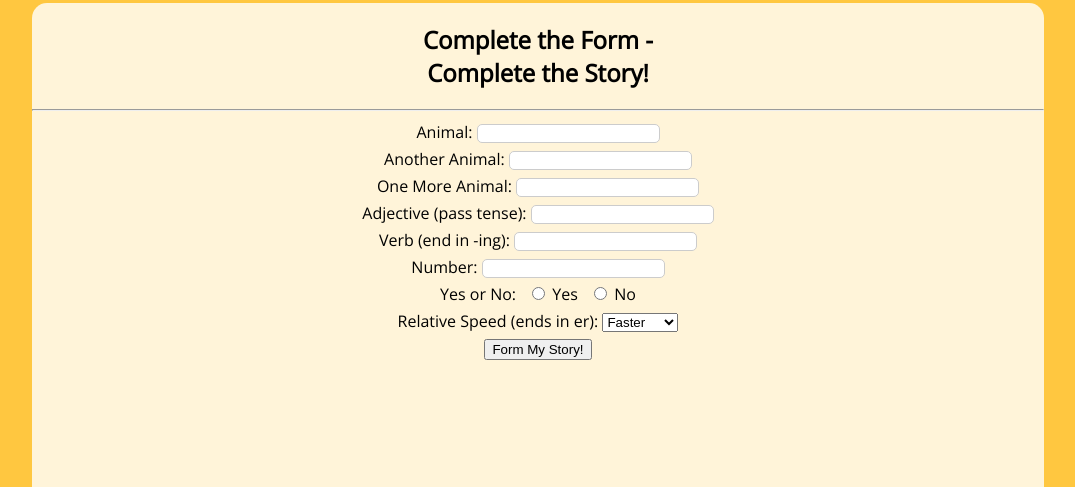
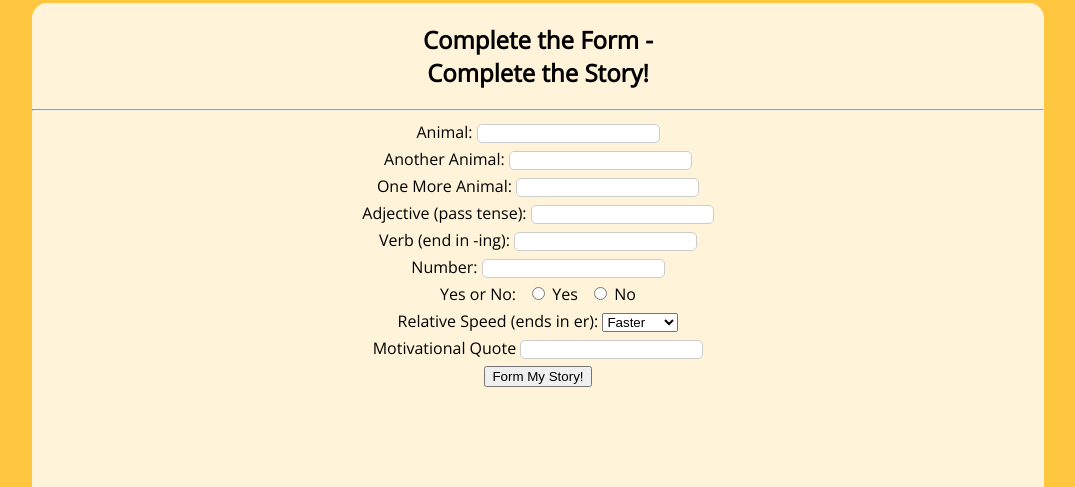
Before and after one commit to JayleneD2/FormAstory, a plain HTML site: page index.html in a window 1280 px wide. Shown: the part 313-800 px from the top of the page, without its empty margins (102-1177 px from the left). Drawn offline with nearby package versions, Linux system fonts and the light colour scheme.

Commit message:
add option for users to add their own quote

```diff
--- a/index.html
+++ b/index.html
@@ -67,7 +67,15 @@
         </select>
 
         <br>
-        </span>
+
+        <label for="quote">Motivational Quote</label>
+        <input id="quote" name="quote" type="text" list="quote choices" required>
+
+        <br>
+
+
+
+
         <input type="submit" value="Form My Story!">
       </form>
     </section>
```
